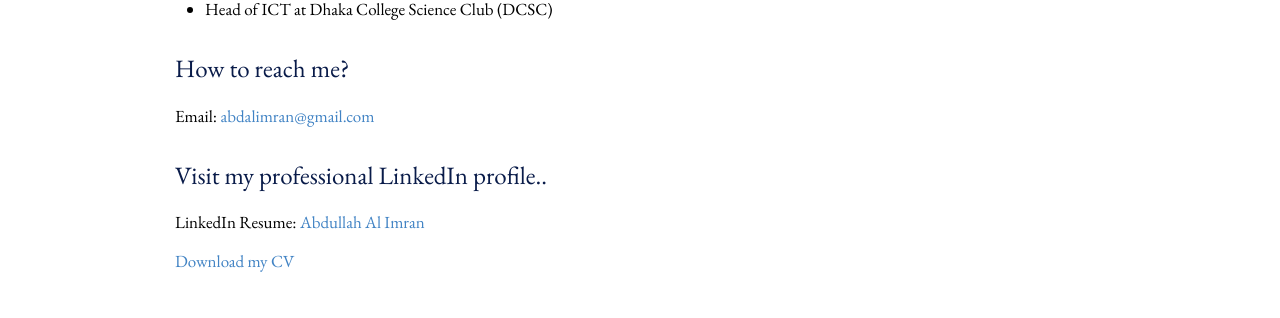
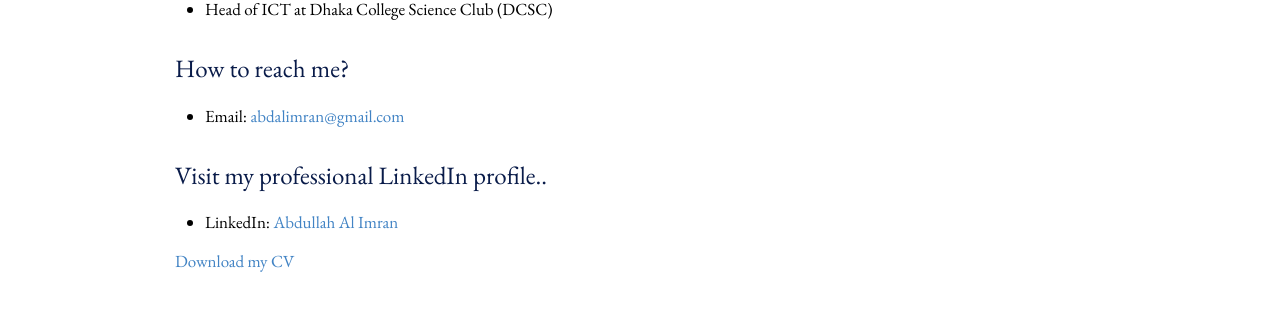
Before and after one commit to abdalimran/abdalimran.github.io, a Jekyll site: the page built from index.md, in a window 1280 px wide. Shown: the part 1459-1777 px from the top of the page. Built offline with Jekyll 4.4.1, drawn with Linux system fonts in a browser that asks for light colours; some web fonts are replaced.

Commit message:
Update index.md

```diff
--- a/index.md
+++ b/index.md
@@ -51,10 +51,10 @@ Data Science, Machine Learning, Deep Learning, Big Data, Programming languages a
 
 
 # How to reach me?
-Email: [abdalimran@gmail.com](mailto:abdalimran@gmail.com)
+* Email: [abdalimran@gmail.com](mailto:abdalimran@gmail.com)
 
 
 # Visit my professional LinkedIn profile..
-LinkedIn Resume: <a href="https://bd.linkedin.com/in/abdalimran" target="_blank">Abdullah Al Imran</a>
+* LinkedIn: <a href="https://bd.linkedin.com/in/abdalimran" target="_blank">Abdullah Al Imran</a>
 
 <a href="https://drive.google.com/open?id=1u4Lhdsussgbd7-8t_VkXa5SGHZ0JoziM" target="_blank">Download my CV</a>
```
